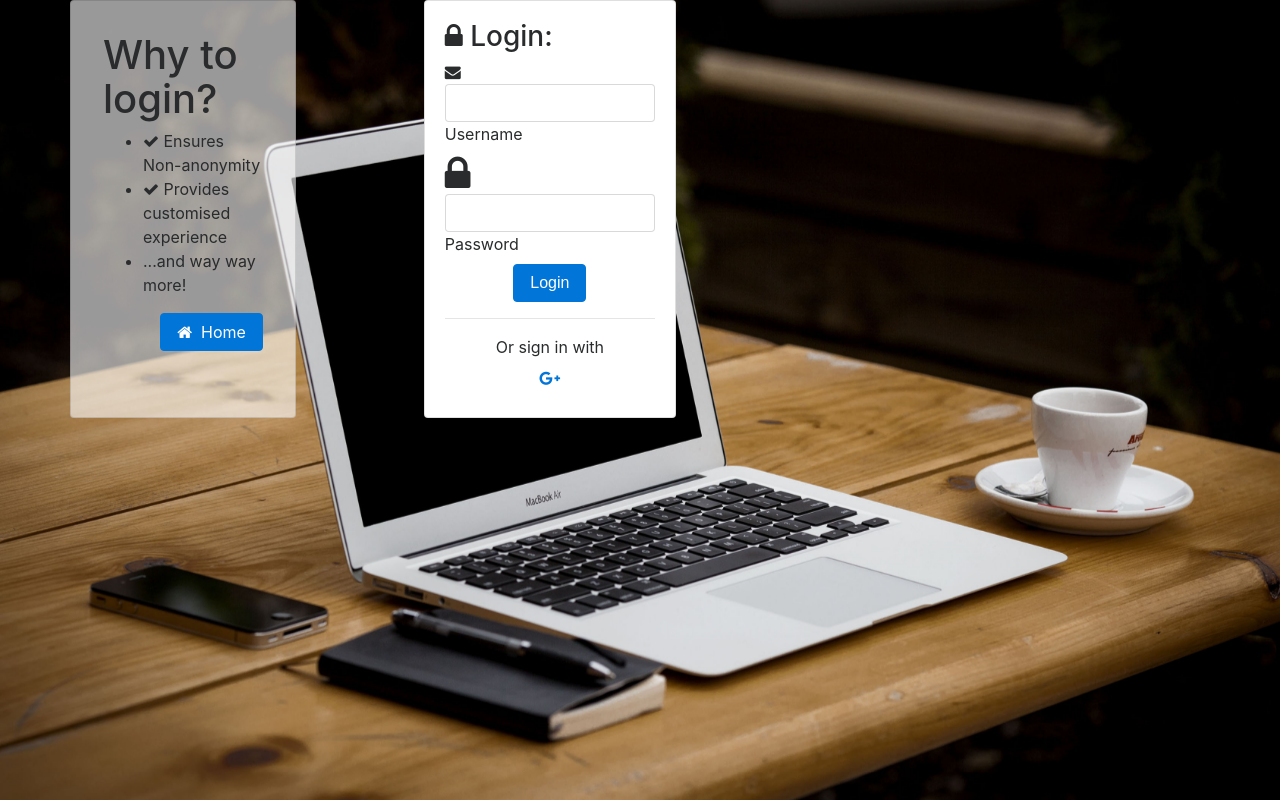
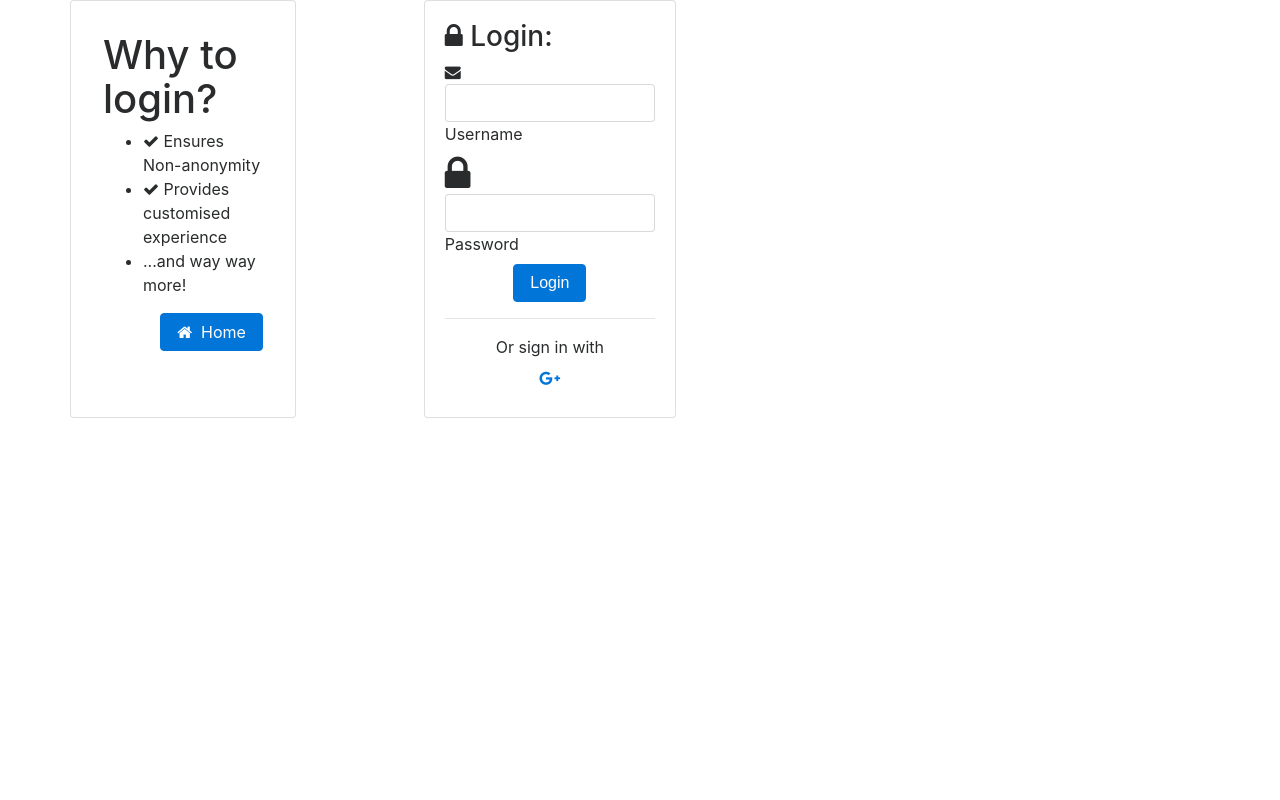
Before and after one commit to devlup-labs/gymkhana_portal, a Django app: page /login/ in a window 1280 px wide. Run offline with Django 3.2, Linux system fonts and the light colour scheme; some libraries are stand-ins or nearby versions.

Commit message:
Background Image Change

```diff
--- a/src/templates/forum/login.html
+++ b/src/templates/forum/login.html
@@ -9,7 +9,7 @@
         html,
         body {
             height: 100%;
-            background: url("{% static 'assets/others/workstation-336369.jpg' %}") no-repeat center center fixed;
+            background: color(#ffffff) no-repeat center center fixed;
             -webkit-background-size: cover;
             -moz-background-size: cover;
             -o-background-size: cover;
```
